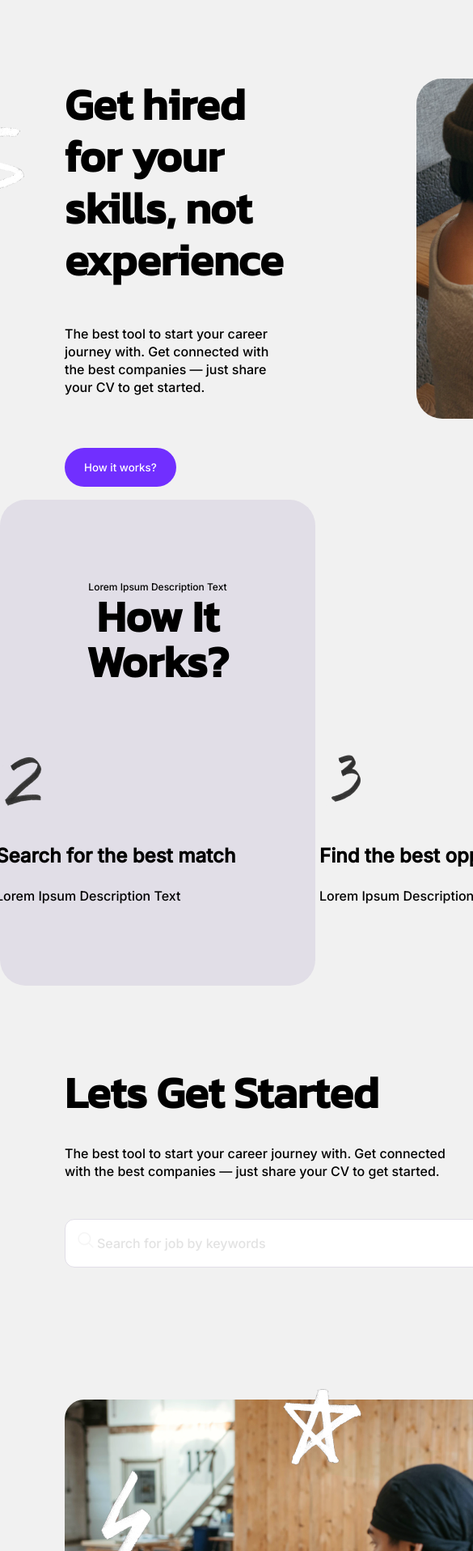
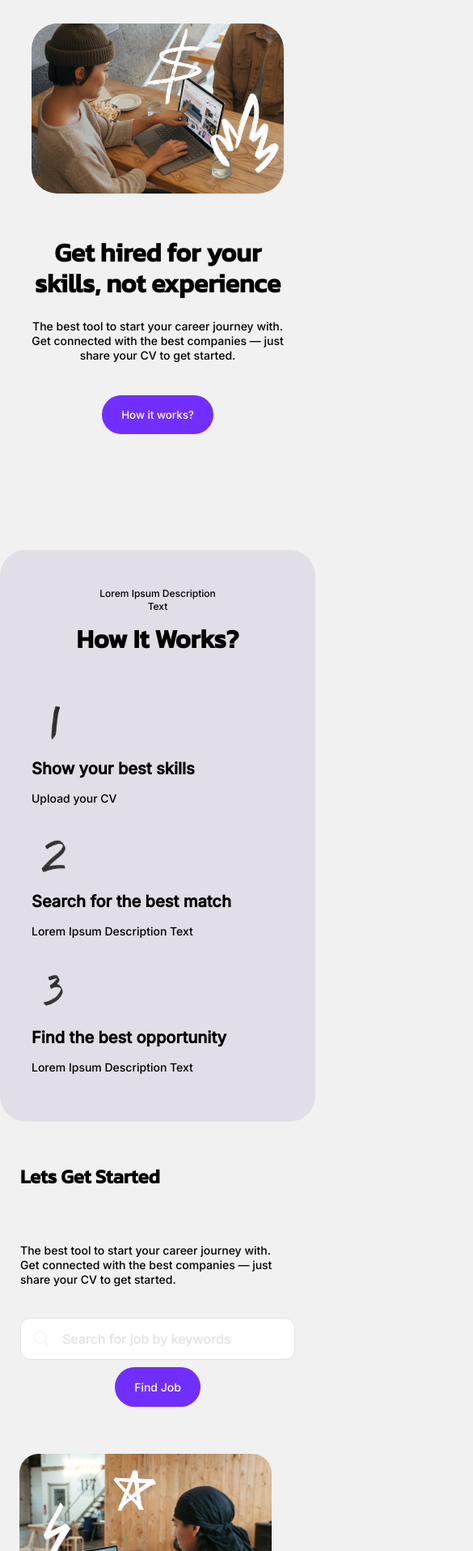
Before and after one commit to YernarDyussenbekov/Project_1, a plain HTML site: page index.html in a window 390 px wide. Shown: the part 85-2000 px from the top of the page at 81% size, 585 px wide, since content can reach past the window. Drawn offline with Linux system fonts and the light colour scheme.

Commit message:
Project_01_mobile

```diff
--- a/index.css
+++ b/index.css
@@ -1,10 +1,9 @@
-@import url('https://fonts.googleapis.com/css2?family=Kanit:wght@500&display=swap');
-@import url('https://fonts.googleapis.com/css2?family=Inter:wght@500&family=Kanit:wght@500&display=swap');
+@import url("https://fonts.googleapis.com/css2?family=Kanit:wght@500&display=swap");
+@import url("https://fonts.googleapis.com/css2?family=Inter:wght@500&family=Kanit:wght@500&display=swap");
 body {
   margin: 0;
   padding: 0;
   background-color: rgba(241, 241, 241, 1);
-    ;
 }
 
 .navbar {
@@ -22,7 +21,7 @@ body {
 }
 .left p {
   margin-left: 20px;
-    font-family:'Kanit', sans-serif;
+  font-family: "Kanit", sans-serif;
   font-weight: 500;
   font-size: 18px;
   line-height: 22px;
@@ -39,7 +38,7 @@ body {
   justify-content: space-between;
 }
 .right a {
-    font-family: 'Inter', sans-serif;
+  font-family: "Inter", sans-serif;
   color: rgba(8, 30, 52, 1);
   font-weight: 500;
   font-size: 14px;
@@ -52,7 +51,7 @@ body {
   width: 102px;
   height: 38px;
   border: none;
-    font-family: 'Inter', sans-serif;
+  font-family: "Inter", sans-serif;
   font-weight: 500px;
   font-size: 14px;
   line-height: 18px;
@@ -61,9 +60,8 @@ body {
 .first_part {
   display: flex;
   padding: 100px 80px 100px 80px;
-    justify-content: space-between;
+  /* justify-content: space-between; */
   gap: 165px;
-
 }
 .first_part_text {
   display: flex;
@@ -71,19 +69,16 @@ body {
   align-items: flex-start;
   justify-content: space-around;
   width: 495px;
-    height:366px;
+  height: 366px;
   gap: 48px;
-
-
 }
 .title {
-    font-family: 'Kanit', sans-serif;
+  font-family: "Kanit", sans-serif;
   font-size: 54px;
   font-weight: 700;
   line-height: 64px;
   letter-spacing: 0em;
   text-align: left;
-
 }
 .Description {
   font-family: Inter;
@@ -92,7 +87,6 @@ body {
   line-height: 22px;
   letter-spacing: 0em;
   text-align: left;
-
 }
 .how_it_works {
   background-color: rgba(113, 47, 255, 1);
@@ -101,7 +95,7 @@ body {
   padding: 16px 24px 16px 24px;
   margin-top: 1rem;
   color: white;
-    font-family: 'Inter', sans-serif;
+  font-family: "Inter", sans-serif;
   cursor: pointer;
 }
 .laptop {
@@ -128,7 +122,7 @@ body {
   padding: 100px 80px 100px 80px;
   border-radius: 32px;
   gap: 86px;
-    background-color:rgba(225, 222, 231, 1);
+  background-color: rgba(225, 222, 231, 1);
   justify-content: center;
   flex-direction: column;
   align-items: center;
@@ -155,7 +149,7 @@ body {
   justify-content: center;
   align-items: center;
   gap: 12px;
-    font-family: 'Kanit', sans-serif;
+  font-family: "Kanit", sans-serif;
   font-size: 54px;
   font-weight: 700;
   line-height: 56px;
@@ -183,7 +177,7 @@ body {
 .one_info_text_title {
   width: 400px;
   height: 28px;
-    font-family: 'Inter', sans-serif;
+  font-family: "Inter", sans-serif;
   font-size: 24px;
   font-weight: 700;
   line-height: 28px;
@@ -191,7 +185,7 @@ body {
   text-align: left;
 }
 .one_info_text_descriotion {
-    font-family: 'Inter', sans-serif;
+  font-family: "Inter", sans-serif;
   font-size: 16px;
   font-weight: 500;
   line-height: 22px;
@@ -219,7 +213,6 @@ body {
 .frame_18 {
   display: flex;
   align-items: flex-start;
-
 }
 .second_info_text {
   display: flex;
@@ -230,7 +223,7 @@ body {
 .second_info_text_title {
   width: 400px;
   height: 28px;
-    font-family: 'Inter', sans-serif;
+  font-family: "Inter", sans-serif;
   font-size: 24px;
   font-weight: 700;
   line-height: 28px;
@@ -240,7 +233,7 @@ body {
 .second_info_text_description {
   width: 400px;
   height: 22px;
-    font-family: 'Inter', sans-serif;
+  font-family: "Inter", sans-serif;
   font-size: 16px;
   font-weight: 500;
   line-height: 22px;
@@ -254,7 +247,7 @@ body {
   gap: 24px;
 }
 .three_info_text_title {
-    font-family: 'Inter', sans-serif;
+  font-family: "Inter", sans-serif;
   font-size: 24px;
   font-weight: 700;
   line-height: 28px;
@@ -264,7 +257,7 @@ body {
   height: 28px;
 }
 .three_info_text_description {
-    font-family: 'Inter', sans-serif;
+  font-family: "Inter", sans-serif;
   font-size: 16px;
   font-weight: 500;
   line-height: 22px;
@@ -299,7 +292,7 @@ body {
   gap: 32px;
 }
 .three_part_info_text_title {
-    font-family: 'Kanit', sans-serif;
+  font-family: "Kanit", sans-serif;
   font-size: 54px;
   font-weight: 700;
   line-height: 64px;
@@ -309,7 +302,7 @@ body {
   height: 64px;
 }
 .three_part_info_text_description {
-    font-family: 'Inter', sans-serif;
+  font-family: "Inter", sans-serif;
   font-size: 16px;
   font-weight: 500;
   line-height: 22px;
@@ -330,8 +323,8 @@ body {
   padding: 13px 75px 13px 13px;
   align-items: flex-start;
   border-radius: 12px;
-    border: 1px solid #E1DEE7;
-    background: #FFF;
+  border: 1px solid #e1dee7;
+  background: #fff;
 }
 .find_text_description {
   width: 600px;
@@ -346,8 +339,8 @@ body {
   border: none;
 }
 .search {
-    width:24px;
-    height:24px;
+  width: 24px;
+  height: 24px;
   top: 13px;
   left: 13px;
   opacity: 20%;
@@ -359,7 +352,7 @@ body {
   padding: 16px 24px 16px 24px;
   margin-top: 5px;
   color: white;
-    font-family: 'Inter', sans-serif;
+  font-family: "Inter", sans-serif;
   font-size: 14px;
   cursor: pointer;
 }
@@ -380,10 +373,10 @@ body {
   width: 619px;
   height: 420px;
   border-radius: 24px;
-    background: #FFF;
+  background: #fff;
 }
 .four_part_text_title {
-    font-family: 'Kanit', sans-serif;
+  font-family: "Kanit", sans-serif;
   font-size: 54px;
   font-weight: 600;
   line-height: 56px;
@@ -391,7 +384,7 @@ body {
   text-align: center;
 }
 .four_part_text_description {
-    font-family: 'Inter', sans-serif;
+  font-family: "Inter", sans-serif;
   font-size: 16px;
   font-weight: 500;
   line-height: 22px;
@@ -410,7 +403,7 @@ body {
 }
 .four_part_button_aaaa {
   display: flex;
-    font-family: 'Inter', sans-serif;
+  font-family: "Inter", sans-serif;
   color: white;
   font-size: 14px;
   font-weight: 500;
@@ -418,17 +411,16 @@ body {
   letter-spacing: 0em;
   text-align: center;
   border: none;
-    Background: transparent;
+  background: transparent;
 }
 .footter {
   display: flex;
   padding: 32px 80px;
   border-radius: 32px 32px 0px 0px;
-    background: #FFF;
+  background: #fff;
   align-items: stretch;
 }
 .Menu {
-
   display: flex;
   width: 100%;
   align-items: flex-start;
@@ -441,7 +433,7 @@ body {
 }
 .Menu_left a {
   display: flex;
-    font-family: 'Inter', sans-serif;
+  font-family: "Inter", sans-serif;
   color: rgba(8, 30, 52, 1);
   font-weight: 500;
   font-size: 14px;
@@ -460,7 +452,7 @@ body {
 .Menu_right a {
   display: flex;
   opacity: 0.5;
-    color: #081E34;
+  color: #081e34;
   font-family: Inter;
   font-size: 14px;
   font-style: normal;
@@ -488,9 +480,9 @@ body {
   border-radius: 100px;
 }
 .Love_text {
-    color: #081E34;
+  color: #081e34;
   text-align: center;
-    font-family: 'Inter', sans-serif;
+  font-family: "Inter", sans-serif;
   font-size: 14px;
   font-style: normal;
   font-weight: 500;
@@ -510,3 +502,374 @@ body {
   top: 1900px;
   left: 100px;
 }
+@media only screen and (max-width: 390px) {
+  .navbar a {
+    display: none;
+  }
+  .navbar {
+    display: flex;
+    padding: 12px 24px 12px 24px;
+    gap: 92px;
+  }
+}
+.first_part {
+  display: flex;
+  flex-direction: column;
+  align-items: center;
+  height: 618px;
+  padding: 32px 24px 32px 24px;
+  gap: 54px;
+}
+.laptop {
+  order: -1;
+  display: flex;
+  width: 312px;
+  height: 210px;
+  border-radius: 32px;
+}
+.first_part_text {
+  display: flex;
+  flex-direction: column;
+  align-items: center;
+  width: 312px;
+  height: 192px;
+  gap: 24px;
+}
+.title {
+  font-family: "Kanit", sans-serif;
+  font-size: 32px;
+  font-weight: 700;
+  line-height: 38.4px;
+  text-align: center;
+}
+.Description {
+  font-family: Inter;
+  font-size: 14px;
+  font-weight: 500;
+  line-height: 18px;
+  text-align: center;
+}
+.dollar {
+  position: absolute;
+  top: 120px;
+  right: 140px;
+  width: 73px;
+  height: 94px;
+}
+.fire {
+  position: absolute;
+  width: 85px;
+  height: 99px;
+  top: 200px;
+  left: 260px;
+}
+.second_part {
+  display: flex;
+  padding: 54px 24px 54px 24px;
+  border-radius: 32px;
+  gap: 54px;
+  background-color: rgba(225, 222, 231, 1);
+  justify-content: center;
+  flex-direction: column;
+  align-items: center;
+}
+.Info {
+  display: flex;
+  flex-direction: column;
+  justify-content: center;
+  align-items: center;
+  gap: 12px;
+}
+.Description_second {
+  display: flex;
+  width: 169px;
+  height: 16px;
+  font-family: Inter;
+  font-size: 12px;
+  font-weight: 400;
+  line-height: 16px;
+}
+.text_how_it_works {
+  width: 312px;
+  font-family: Kanit;
+  font-size: 32px;
+  font-weight: 700;
+  line-height: 56px;
+}
+.one_info {
+  display: flex;
+  flex-direction: column;
+  align-items: flex-start;
+  gap: 24px;
+}
+.one_info_image {
+  display: flex;
+  width: 42px;
+  height: 42px;
+  padding: 0px 9.761px 0px 9.188px;
+  justify-content: center;
+  align-items: center;
+}
+.one_info_text {
+  display: flex;
+  flex-direction: column;
+  align-items: flex-start;
+  gap: 12px;
+}
+.one_info_text_title {
+  width: 312px;
+  font-family: Inter;
+  font-size: 20px;
+  font-weight: 700;
+  line-height: 24px;
+}
+.one_info_text_descriotion {
+  width: 312px;
+  font-family: Inter;
+  font-size: 14px;
+  font-weight: 500;
+  line-height: 18px;
+}
+.frame_18 {
+  display: flex;
+  flex-direction: column;
+  align-items: flex-start;
+  gap: 40px;
+}
+.second_info {
+  display: flex;
+  flex-direction: column;
+  align-items: flex-start;
+  gap: 24px;
+}
+.second_info_image {
+  display: flex;
+  width: 42px;
+  height: 42px;
+  padding: 0px 5.054px 0px 5.25px;
+  justify-content: center;
+  align-items: center;
+}
+.second_info_text {
+  display: flex;
+  flex-direction: column;
+  align-items: flex-start;
+  gap: 12px;
+}
+.second_info_text_title {
+  width: 312px;
+  font-family: Inter;
+  font-size: 20px;
+  font-weight: 700;
+  line-height: 24px;
+}
+.second_info_text_description {
+  width: 312px;
+  font-family: Inter;
+  font-size: 14px;
+  font-weight: 500;
+  line-height: 18px;
+}
+.three_info {
+  display: flex;
+  flex-direction: column;
+  align-items: flex-start;
+  gap: 24px;
+}
+.three_info_image {
+  display: flex;
+  width: 42px;
+  height: 42px;
+  padding: 0px 4.879px 0px 5.25px;
+  justify-content: center;
+  align-items: center;
+}
+.three_info_text {
+  display: flex;
+  flex-direction: column;
+  align-items: flex-start;
+  gap: 12px;
+}
+.three_info_text_title {
+  width: 312px;
+  font-family: Inter;
+  font-size: 20px;
+  font-weight: 700;
+  line-height: 24px;
+}
+.three_info_text_description {
+  width: 312px;
+  font-family: Inter;
+  font-size: 14px;
+  font-weight: 500;
+  line-height: 18px;
+}
+.three_part {
+  display: flex;
+  padding: 54px 24px 54px 24px;
+  justify-content: center;
+  align-items: center;
+  gap: 128px;
+}
+.three_part_info {
+  display: flex;
+  flex-direction: column;
+  align-items: flex-start;
+  gap: 48px;
+}
+.three_part_info_text {
+  display: flex;
+  flex-direction: column;
+  align-items: center;
+  gap: 32px;
+}
+.three_part_info_text_title {
+  width: 312px;
+  font-family: Kanit;
+  font-size: 24px;
+  font-weight: 700;
+  line-height: 120%;
+}
+.three_part_info_text_description {
+  width: 312px;
+  font-family: Inter;
+  font-size: 14px;
+  font-weight: 500;
+  line-height: 18px;
+}
+.find {
+  display: flex;
+  flex-direction: column;
+  align-items: center;
+  gap: 4px;
+}
+.find_text {
+  display: flex;
+  padding: 13px 0px 13px 13px;
+  justify-content: flex-end;
+  align-items: flex-start;
+  gap: 12px;
+  border-radius: 12px;
+  border: 1px solid #e1dee7;
+  background: #fff;
+}
+.find_text_description {
+  width: 285px;
+  height: 22px;
+  opacity: 20%;
+  font-family: Inter;
+  font-size: 16px;
+  font-weight: 500;
+  line-height: 22px;
+  letter-spacing: 0em;
+  text-align: left;
+  border: none;
+}
+.search {
+  width: 24px;
+  height: 24px;
+  opacity: 0.2;
+}
+.four_part {
+  display: flex;
+  padding: 64px 24px;
+  flex-direction: column;
+  justify-content: center;
+  align-items: flex-start;
+  gap: 128px;
+}
+.four_part_image {
+  width: 312px;
+  height: 210px;
+  border-radius: 24px;
+}
+.four_part_text {
+  display: flex;
+  flex-direction: column;
+  align-items: flex-start;
+  gap: 32px;
+}
+.four_part_text_title {
+  width: 312px;
+  text-align: center;
+  font-family: Kanit;
+  font-size: 24px;
+  font-weight: 600;
+  line-height: 120%;
+}
+.four_part_text_description {
+  width: 312px;
+  font-family: Inter;
+  font-size: 14px;
+  font-weight: 500;
+  line-height: 18px;
+}
+.Star {
+  position: absolute;
+  width: 53px;
+  height: 51px;
+  top: 1900px;
+  left: 140px;
+}
+.lightning {
+  width: 47px;
+  height: 78px;
+  top: 1940px;
+  left: 40px;
+}
+.footter {
+  display: flex;
+  padding: 32px 24px;
+  flex-direction: column;
+  align-items: flex-end;
+  gap: 40px;
+  border-radius: 32px 32px 0px 0px;
+  background: #fff;
+}
+.Menu {
+  display: flex;
+  flex-direction: column;
+  align-items: flex-start;
+  gap: 40px;
+}
+.Menu_left {
+  display: flex;
+  flex-direction: column;
+  align-items: flex-start;
+  gap: 16px;
+}
+.Menu_left a {
+  display: flex;
+  padding: 10px 12px;
+  flex-direction: column;
+  justify-content: center;
+  align-items: center;
+  gap: 8px;
+  text-align: center;
+  font-family: Inter;
+  font-size: 14px;
+  font-weight: 500;
+  line-height: 18px;
+}
+.Menu_left img {
+  display: flex;
+  padding: 0px 12px;
+  align-items: flex-start;
+  gap: 10px;
+}
+
+.Menu_right_P {
+  display: flex;
+  width: 312px;
+  height: 72px;
+  flex-direction: column;
+  align-items: flex-start;
+  display: flex;
+  text-align: center;
+  font-family: Inter;
+  font-size: 14px;
+  font-style: normal;
+  font-weight: 500;
+  line-height: 18px;
+  opacity: 50%;
+}
```
Lines whose indentation alone changed are shown as unchanged.
